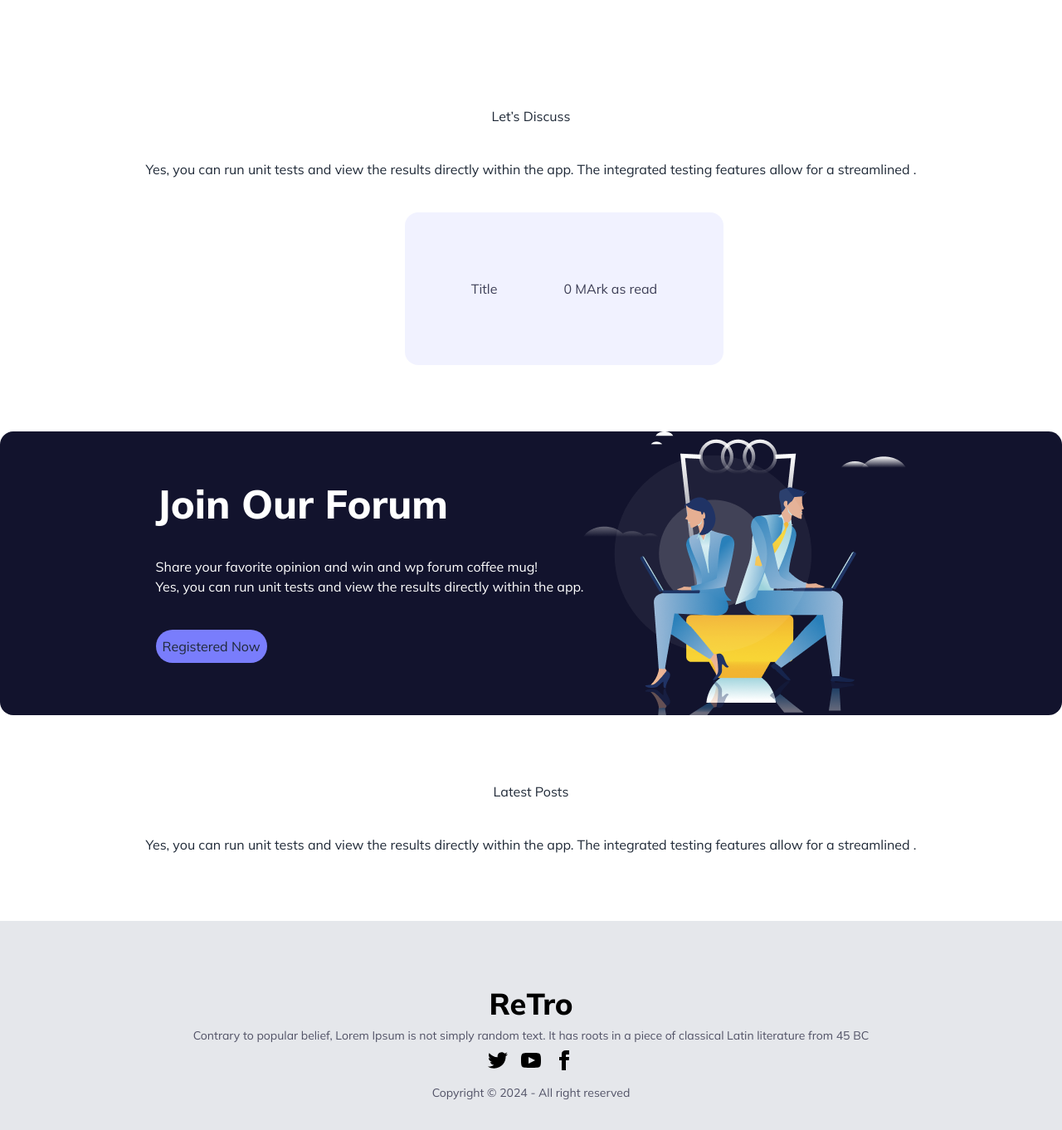
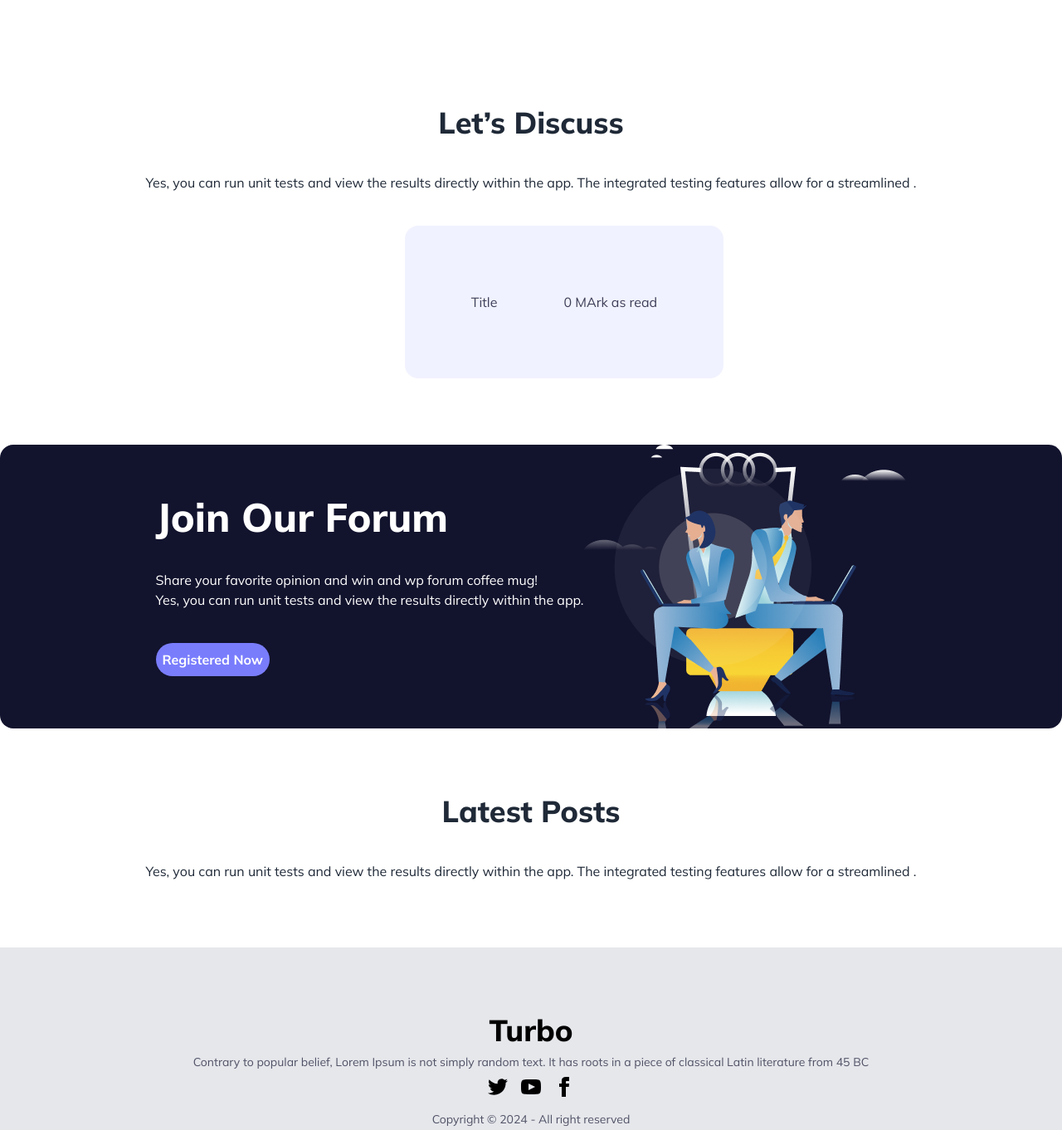
Before and after one commit to Shameha/retro_Foram, a plain HTML site: page index.html in a window 1280 px wide. Shown: the part 820-2182 px from the top of the page at 83% size. Drawn offline with nearby package versions, Linux system fonts and the light colour scheme; no server answers.

Commit message:
add details

```diff
--- a/index.html
+++ b/index.html
@@ -3,7 +3,7 @@
 <head>
     <meta charset="UTF-8">
     <meta name="viewport" content="width=device-width, initial-scale=1.0">
-    <title>Retro Forum</title>
+    <title>Turbo</title>
 <link href="https://cdn.jsdelivr.net/npm/daisyui@4.7.2/dist/full.min.css" rel="stylesheet" type="text/css" />
 <script src="https://cdn.tailwindcss.com"></script>
 <link rel="stylesheet" href="style/style.css">
@@ -31,7 +31,7 @@
                   <li><a>Item 3</a></li>
                 </ul>
               </div>
-              <a class="btn btn-ghost text-3xl font-extrabold">ReTro</a>
+              <a class="btn btn-ghost text-3xl font-extrabold">Turbo</a>
             </div>
             <div class="navbar-center hidden lg:flex">
               <ul class="menu menu-horizontal px-1">
@@ -62,7 +62,7 @@
               </ul>
             </div>
             <div class="navbar-end">
-              <a class="btn bg-[#797DFC]">Sign In</a>
+              <a class="btn bg-[#797DFC] p-4 rounded-full">Sign In</a>
             </div>
           </div>
        </section>
@@ -110,7 +110,7 @@
       <!--used api-->
         <section class="flex flex-col justify-center items-center py-20 gap-10" >
             <!--discussion part-->
-            <h1 >Let’s Discuss</h1>
+            <h1 class=" font-extrabold text-4xl" >Let’s Discuss</h1>
             <p>Yes, you can run unit tests and view the results directly within the app. The integrated testing features allow for a streamlined .
             </p>
             <div class="flex gap-20">
@@ -143,7 +143,7 @@
             <div>
               <h1 class="font-extrabold text-[#FFFFFF] text-5xl">Join Our Forum</h1>
               <p class=" text-[#FFFFFF] py-10">Share your favorite opinion and win and wp forum coffee mug! <br> Yes, you can run unit tests and view the results directly within the app. </p>
-              <button class="bttn bg-[#797DFC] p-2 rounded-full">Registered Now</button>
+              <button class="bttn bg-[#797DFC] p-2 rounded-full text-white font-bold">Registered Now</button>
             </div>
             <div>
               <img src="images/joinforum.png" alt="">
@@ -155,7 +155,7 @@
         <section>
           <div >
             <div class="flex flex-col justify-center items-center py-20 gap-10 ">
-             <h1>Latest Posts</h1>
+             <h1 class="font-extrabold text-4xl" >Latest Posts</h1>
              <p>
               Yes, you can run unit tests and view the results directly within the app. The integrated testing features allow for a streamlined .
              </p>
@@ -172,7 +172,7 @@
     <div>
       <footer class="footer footer-center p-20 bg-gray-200 py-50 gap-10 text-black">
         <aside>
-          <h1 class="font-extrabold text-4xl ">ReTro</h1>
+          <h1 class="font-extrabold text-4xl ">Turbo</h1>
           <p class="text-[#12132DB3]">
             Contrary to popular belief, Lorem Ipsum is not simply random text. It has roots in a piece of classical Latin literature from 45 BC
           </p>
```
